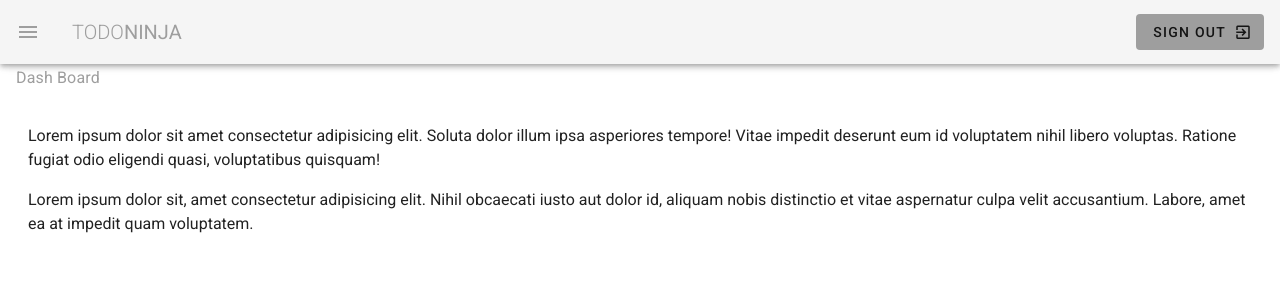
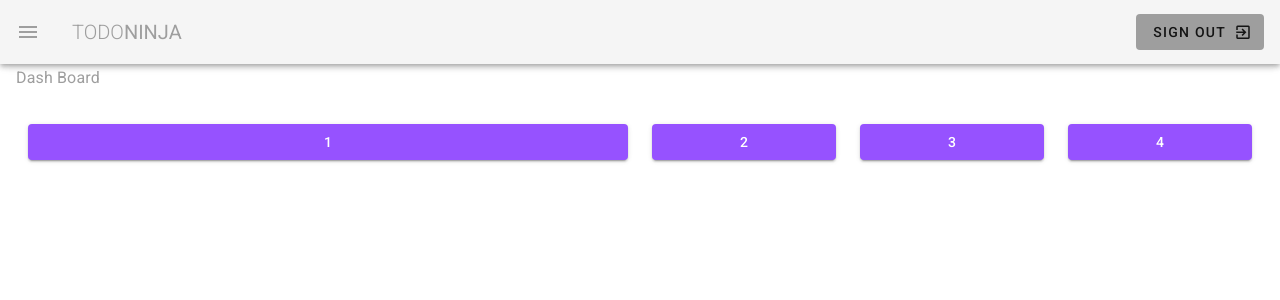
Before and after one commit to bryantran3562/vuetify-study, a Vue app: page / in a window 1280 px wide. Shown: the top 300 px of the page. Built offline with nearby package versions, Linux system fonts and the light colour scheme.

Commit message:
vuetify-grid-system

```diff
--- a/src/views/Dashboard.vue
+++ b/src/views/Dashboard.vue
@@ -3,8 +3,30 @@
     <h1 class="subtitle-1 grey--text">Dash Board</h1>
 
       <v-container fluid class="my-5">
-        <p>Lorem ipsum dolor sit amet consectetur adipisicing elit. Soluta dolor illum ipsa asperiores tempore! Vitae impedit deserunt eum id voluptatem nihil libero voluptas. Ratione fugiat odio eligendi quasi, voluptatibus quisquam!</p>
-        <p>Lorem ipsum dolor sit, amet consectetur adipisicing elit. Nihil obcaecati iusto aut dolor id, aliquam nobis distinctio et vitae aspernatur culpa velit accusantium. Labore, amet ea at impedit quam voluptatem.</p>
+          <v-row row wrap>
+            <v-col cols="12" sm="12" md="6">
+              <v-btn outline block class="primary">1</v-btn>
+            </v-col>
+            <v-col cols="12" sm="4" md="2">
+              <v-btn outline block class="primary">2</v-btn>
+            </v-col>
+            <v-col cols="12" sm="4" md="2">
+              <v-btn outline block class="primary">3</v-btn>
+            </v-col>
+            <v-col cols="12" sm="4" md="2">
+              <v-btn outline block class="primary">4</v-btn>
+            </v-col>
+          </v-row>
+
+          <!-- <v-row row wrap justify-space-around>
+            <v-col xs4 md3>
+              <v-btn outline block class="success">1</v-btn>
+            </v-col>
+            <v-col xs4 md3>
+              <v-btn outline block class="success">2</v-btn>
+            </v-col>
+          </v-row> -->
+
       </v-container>
 
   </div>
```
